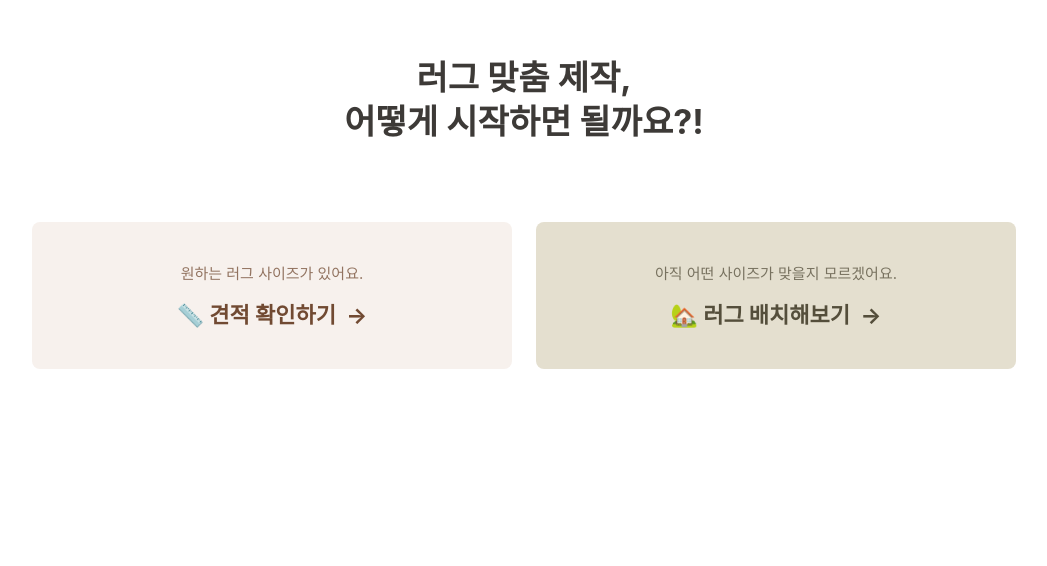
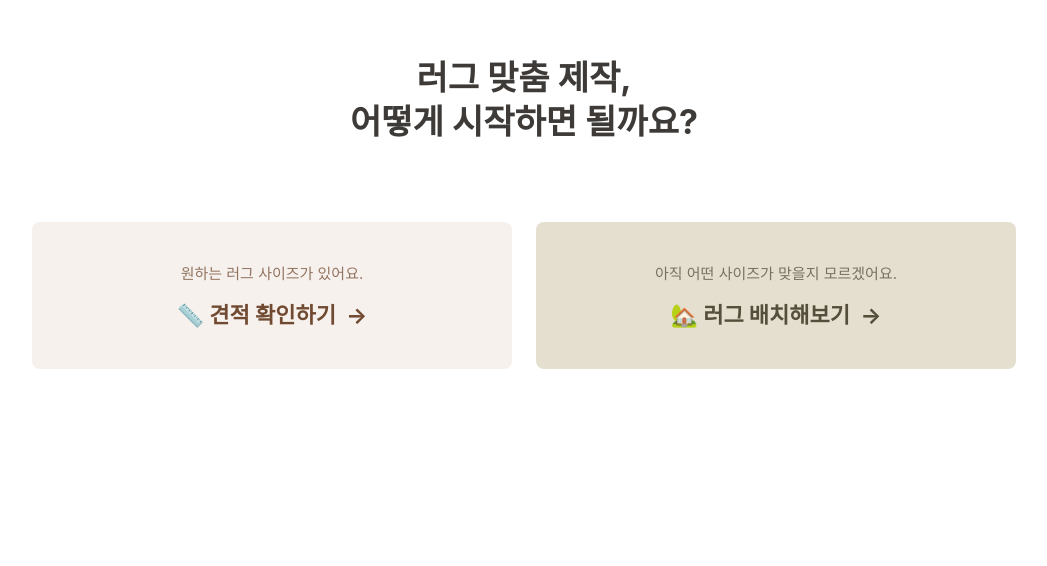
Before and after one commit to helloreliv-svg/lugsimul, a plain HTML site: page index.html in a window 1280 px wide. Shown: the part 120-686 px from the top of the page, without its empty margins (116-1163 px from the left). Drawn offline with Linux system fonts and the light colour scheme; a web font is replaced by a local one.

Commit message:
홈 화면 제목 물음표를 원래대로 되돌림

```diff
--- a/index.html
+++ b/index.html
@@ -1198,7 +1198,7 @@ button.active { background: #d99046; color: white; }
     <!-- ===== 화면 1 : 홈 ===== -->
 <div class="screen active" id="screenHome">
     <div class="page">
-        <h1 class="page-title">러그 맞춤 제작,<br>어떻게 시작하면 될까요?!</h1>
+        <h1 class="page-title">러그 맞춤 제작,<br>어떻게 시작하면 될까요?</h1>
 
         <div class="choice-grid">
             <div class="choice-card light" onclick="showScreen('quote')">
```
